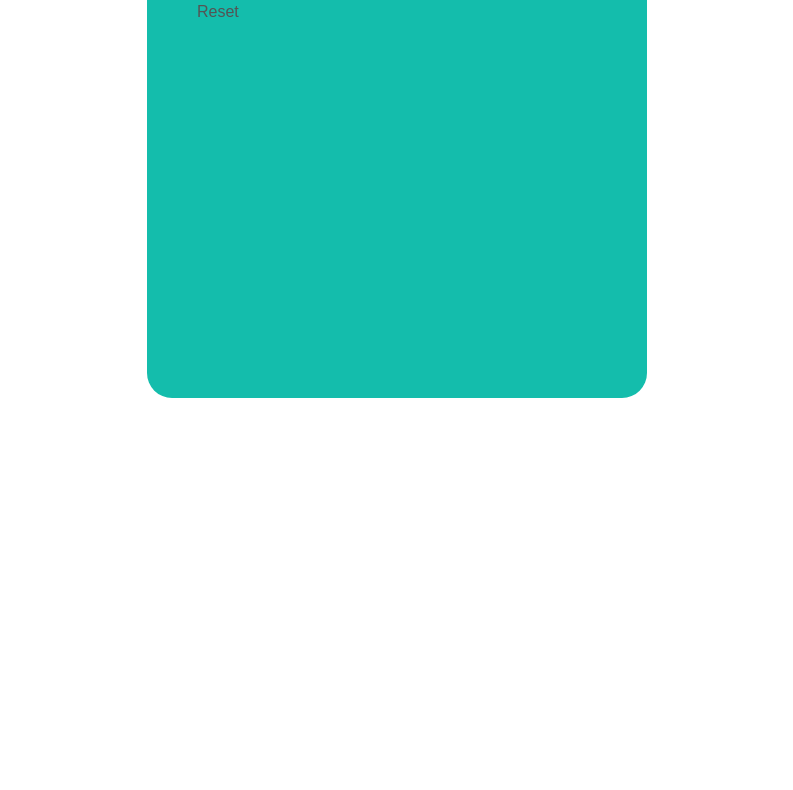
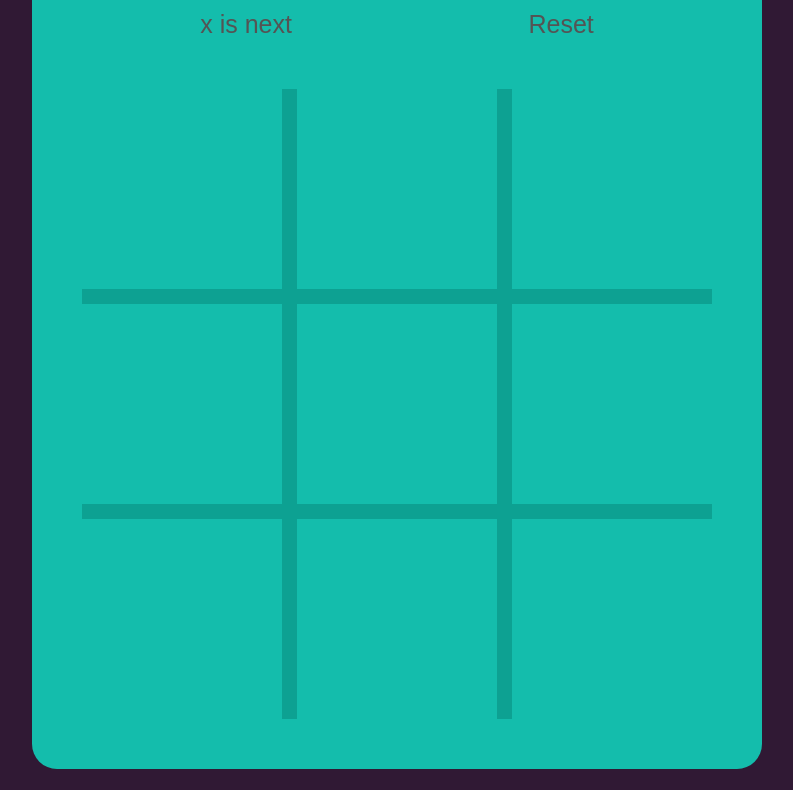
Before and after one commit to branchwag/tictactoejs, a plain HTML site: page index.html in a window 1280 px wide. Shown: the part 152-942 px from the top of the page, without its empty margins (243-1036 px from the left). Before the commit the page ends 800 px from the top, so only its background shows below. Drawn offline with Linux system fonts and the light colour scheme.

Commit message:
makes basic layout for game board

```diff
--- a/index.html
+++ b/index.html
@@ -13,6 +13,17 @@
         <div class="status">x is next</div>
         <div class="reset">Reset</div>
       </div>
+      <div class="game-grid">
+        <div class="game-cell"></div>
+        <div class="game-cell"></div>
+        <div class="game-cell"></div>
+        <div class="game-cell"></div>
+        <div class="game-cell"></div>
+        <div class="game-cell"></div>
+        <div class="game-cell"></div>
+        <div class="game-cell"></div>
+        <div class="game-cell"></div>
+      </div>
     </div>
     <script src="app.js"></script>
   </body>
--- a/styles.css
+++ b/styles.css
@@ -9,6 +9,7 @@ body {
   display: flex;
   font-family: sans-serif;
   justify-content: center;
+  background-color: #301934;
 }
 
 .container {
@@ -16,8 +17,8 @@ body {
   margin: 50px;
   padding: 50px;
   border-radius: 25px;
-  width: 500px;
-  height: 500px;
+  /* width: 500px;
+  height: 500px; */
 }
 
 .title {
@@ -27,3 +28,33 @@ body {
 .title span {
   color: #f2ebd3;
 }
+
+.status-action {
+  display: flex;
+  margin-top: 25px;
+  font-size: 25px;
+  justify-content: space-around;
+}
+
+.reset {
+  cursor: pointer;
+}
+
+.reset:hover {
+  color: #f2ebd3;
+}
+
+.game-grid {
+  display: grid;
+  grid-template-columns: repeat(3, 1fr);
+  grid-template-rows: repeat(3, 1fr);
+  grid-gap: 15px;
+  margin-top: 50px;
+  background: #0da192;
+}
+
+.game-cell {
+  height: 200px;
+  width: 200px;
+  background: #14bdac;
+}
```
